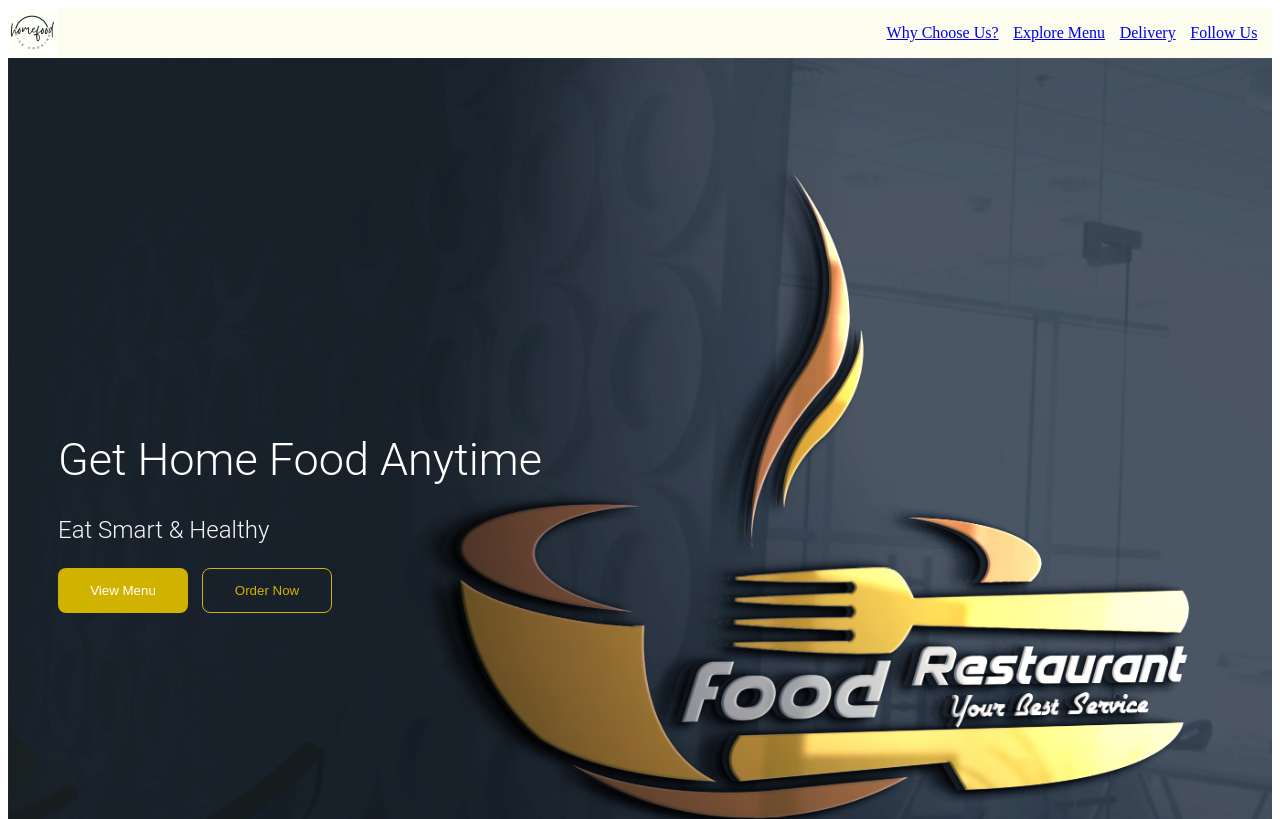
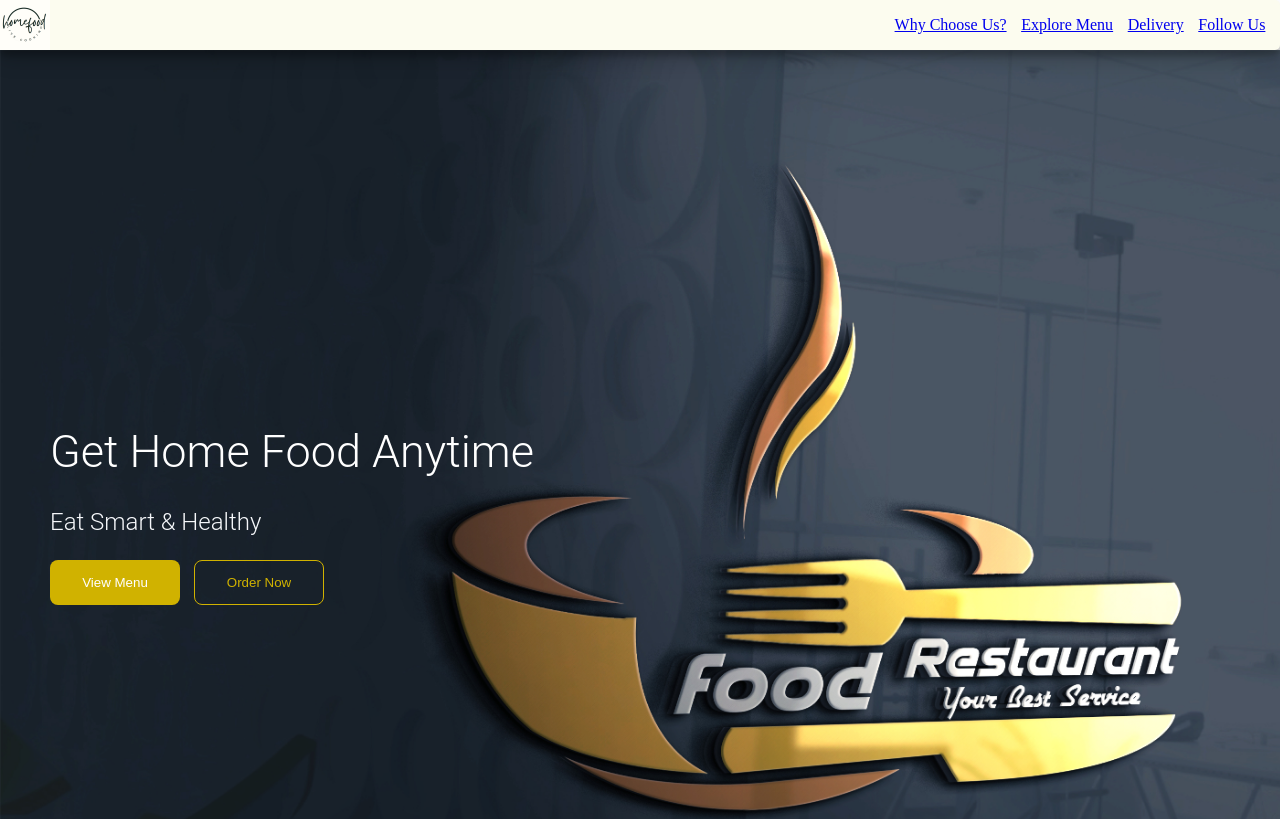
Before and after one commit to GujjarlapudiSandeep/sandeepHomeFood, a plain HTML site: page index.html in a window 1280 px wide. Shown: the top 819 px of the page. Drawn offline with Linux system fonts and the light colour scheme.

Commit message:
added style

```diff
--- a/index.css
+++ b/index.css
@@ -1,4 +1,7 @@
    .navbar {
+      position:sticky;
+      top:0px;
+      width:100%;
       display: flex;
       justify-content: start;
       /* margin: 10px; */
@@ -6,8 +9,13 @@
       align-items: center;
       background-color: #fcfcef;
       border-radius: 5px;
+       box-shadow: 0 10px 20px rgba(0, 0, 0, 0.19), 0 6px 6px rgba(0, 0, 0, 0.23);
       /* border: 1px solid black;
   background-color: rgb(209, 215, 214); */
+    }
+    body{
+      margin:0;
+      padding:0;
     }
     .items {
       display: flex;
@@ -37,7 +45,7 @@
       display: flex;
       justify-content: center;
       align-items: center;
-  padding: 10px;
+      padding: 5px;
       border-radius: 30px;
       height: 50vh;
       width: 50vh;
@@ -90,4 +98,4 @@
       border-color: #d0b200;
       border-radius: 8px;
     }
-/*  */
+  }
--- a/index.html
+++ b/index.html
@@ -9,7 +9,7 @@
   </head>
   <body>
     <nav class="navbar">
-      <img src="homefood1.png" alt="ProfilePic" width="50px" />
+      <img src="homefood1.png" alt="ProfilePic" width="50px" border-radius="20px"/>
       <div class="items">
         <a href="#WhyChooseUs"> Why Choose Us?</a>
         <a href="#ExploreMenu">Explore Menu </a>
```
Lines whose indentation alone changed are shown as unchanged.
